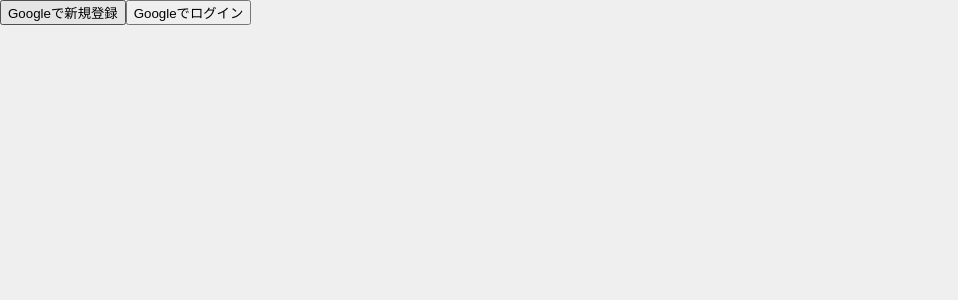
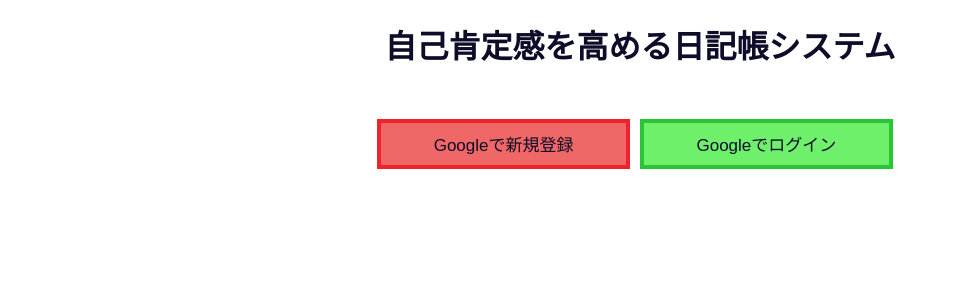
Before and after one commit to kimurarie/Diary, a React (Vite) app: page / in a window 1280 px wide. Shown: the top 300 px of the page, without its empty margins (0-958 px from the left). Built offline with nearby package versions, Linux system fonts and the light colour scheme; no server answers.

Commit message:
CSSの改良

```diff
--- a/src/index.jsx
+++ b/src/index.jsx
@@ -62,7 +62,7 @@
             <Switch>
                 <Route exact path='/'><Top /></Route>
                 <Route path='/login'>{ nickname === 'ニックネームの初期値' ? null : <Login uid={uid} name={nickname} />}</Route>
-                <Route path='/home'><Home /></Route>
+                <Route path='/home'><Home uid={uid} name={nickname} /></Route>
             </Switch>
         </BrowserRouter>
     )
--- a/src/pages/home/Home.jsx
+++ b/src/pages/home/Home.jsx
@@ -1,21 +1,23 @@
 import { useState, useEffect } from 'react';
 import { database } from '../FirebaseConfig.js';
 import { onValue, ref, push } from 'firebase/database';
-import { getAuth, signOut } from 'firebase/auth';
+import { getAuth, signOut, useDeviceLanguage } from 'firebase/auth';
 import { Redirect } from 'react-router';
 
-const Home = () => {
+const Home = (props) => {
 
   const [text, setText] = useState('');
   const [list, setList] = useState('');
   const [jump, setJump] = useState(false);
+
+  console.log(props.name)
 
   useEffect(() => { // 無限ループ対策
     onValue(ref(database, 'posts'), (snapshop) => {
       let tmpList = [];
       const result = snapshop.val()
       for (let i in result) {
-        tmpList.push(<p key={i}>{result[i].text}</p>)
+        tmpList.push(<div key={i}><p>{result[i].name}</p><p>{result[i].text}</p></div>)
       }
       setList([...tmpList])
     })
@@ -23,9 +25,14 @@
 
   const post = () => { // 投稿内容をDBに書き込み
     push(ref(database, 'posts'), {
-      text: text
+      text: text,
+      id: props.uid,
+      name: props.name
     })
     setText('');
+  }
+
+  const mypage = () => {
   }
 
   // ログアウト処理
@@ -44,9 +51,10 @@
   return (
     <div>
       {list}
-      <input type="text" value={text} onChange={(e) => setText(e.target.value)}></input>
-      <button onClick={() => post()}>投稿</button>
-      <button onClick={() => logout()}>ログアウト</button>
+      <input type="text" value={text} className="textbox" onChange={(e) => setText(e.target.value)}></input>
+      <button className={"btn"} onClick={() => post()}>投稿</button>
+      {/* <button className={""} onClick={() => mypage()}>マイページ</button> */}
+      <button className={""} onClick={() => logout()}>ログアウト</button>
     </div>
   );
 }
--- a/src/pages/login/login.jsx
+++ b/src/pages/login/login.jsx
@@ -46,9 +46,9 @@
   } else {
     return (
       <div>
-        新規登録
+        <h1 className="title">新規登録画面</h1>
         <input type="text" value={nickname} onChange={(e) => setName(e.target.value)}></input>
-        <button onClick={() => signUp()}>新規登録</button>
+        <button  className="btn-signup" onClick={() => signUp()}>新規登録</button>
       </div>
     );
   }
--- a/src/pages/top/top.jsx
+++ b/src/pages/top/top.jsx
@@ -8,13 +8,14 @@
     history.replaceState(null, null, '/login');
     const provider = new GoogleAuthProvider();
     const auth = getAuth();
-    signInWithRedirect(auth,provider);
+    signInWithRedirect(auth, provider);
   };
 
   return (
-    <div>
-      <button onClick={() => login()}>Googleで新規登録</button>
-      <button onClick={() => login()}>Googleでログイン</button>
+    <div className="main">
+      <h1 className="title">自己肯定感を高める日記帳システム</h1>
+        <button className="btn-signup btn" onClick={() => login()}>Googleで新規登録</button>
+        <button className="btn-login btn" onClick={() => login()}>Googleでログイン</button>
     </div>
   );
 }
--- a/src/style.css
+++ b/src/style.css
@@ -1,4 +1,4 @@
-body{
+/* body {
     height: 100%;
     width: 100%;
     background: #efefef;
@@ -9,13 +9,57 @@
     margin: 0px;
 }
 
-#app{
+#app {
     height: 100%;
     width: 100%;
     position: absolute;
-    font-family: "Hiragino Kaku Gothic ProN","ヒラギノ角ゴシック","ヒラギノ角ゴ Pro W3",Arial,'Noto Sans JP',sans-serif;
+    font-family: "Hiragino Kaku Gothic ProN", "ヒラギノ角ゴシック", "ヒラギノ角ゴ Pro W3", Arial, 'Noto Sans JP', sans-serif;
 }
 
-#test{
+#test {
     color: red;
+} */
+
+/* Topコンポーネント */
+.main {
+	text-align: center;
+    color: rgb(13, 13, 41);
 }
+
+.title {
+    display: flex;
+	justify-content: center;
+	align-items: center;
+}
+
+.btn {
+    display: inline-block;
+    text-align: center;
+    width: 20%;
+    margin-top: 30px;
+    height: 50px;
+    margin-right: 10px;
+    color: rgb(13, 13, 41);
+    font-size: 17px;
+    box-sizing: border-box;
+    position: relative;
+}
+
+.btn-signup{
+    border: solid 4px rgb(240, 35, 45);
+    background: rgb(240, 103, 103);
+}
+
+.btn-login{
+    border: solid 4px rgb(40, 198, 55);
+    background: rgb(110, 240, 106);
+}
+
+.textbox{
+    size: 100px;
+
+}
+
+.textbox{
+    height: 50px;
+}
```
